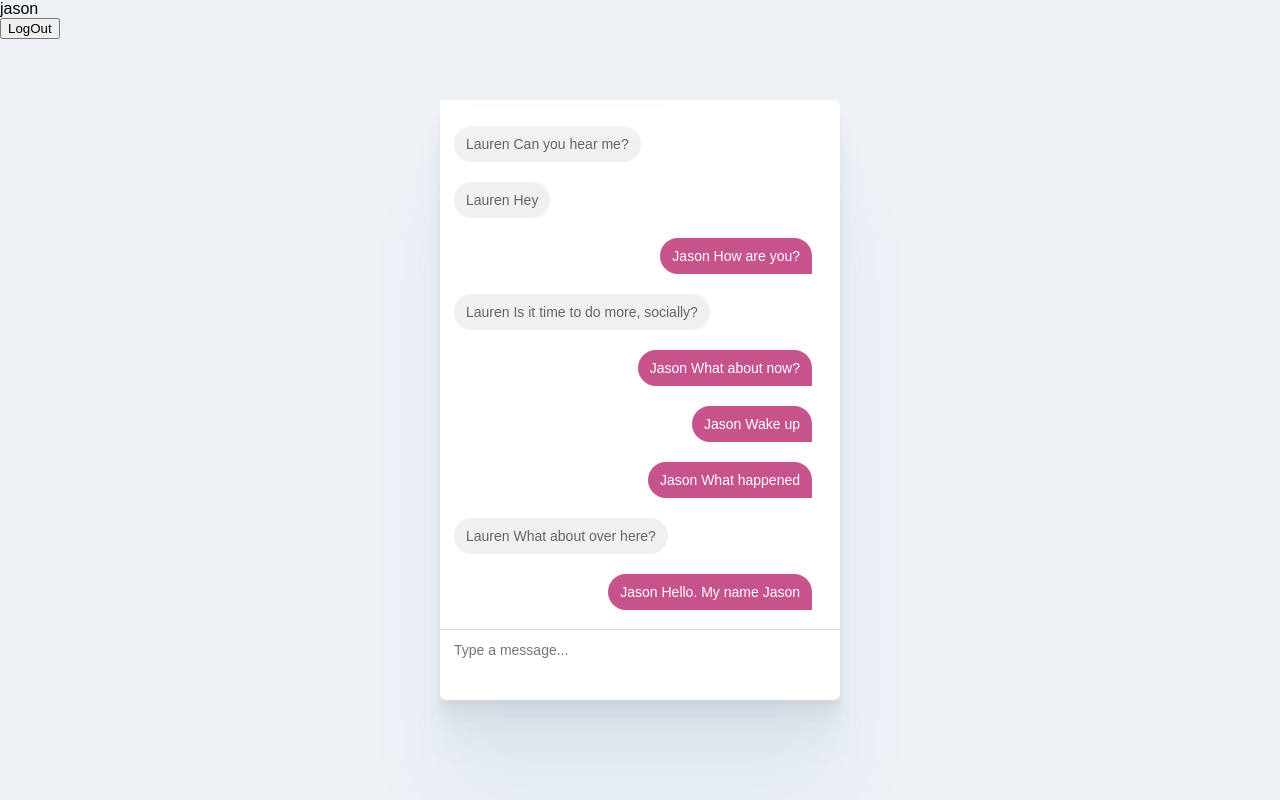
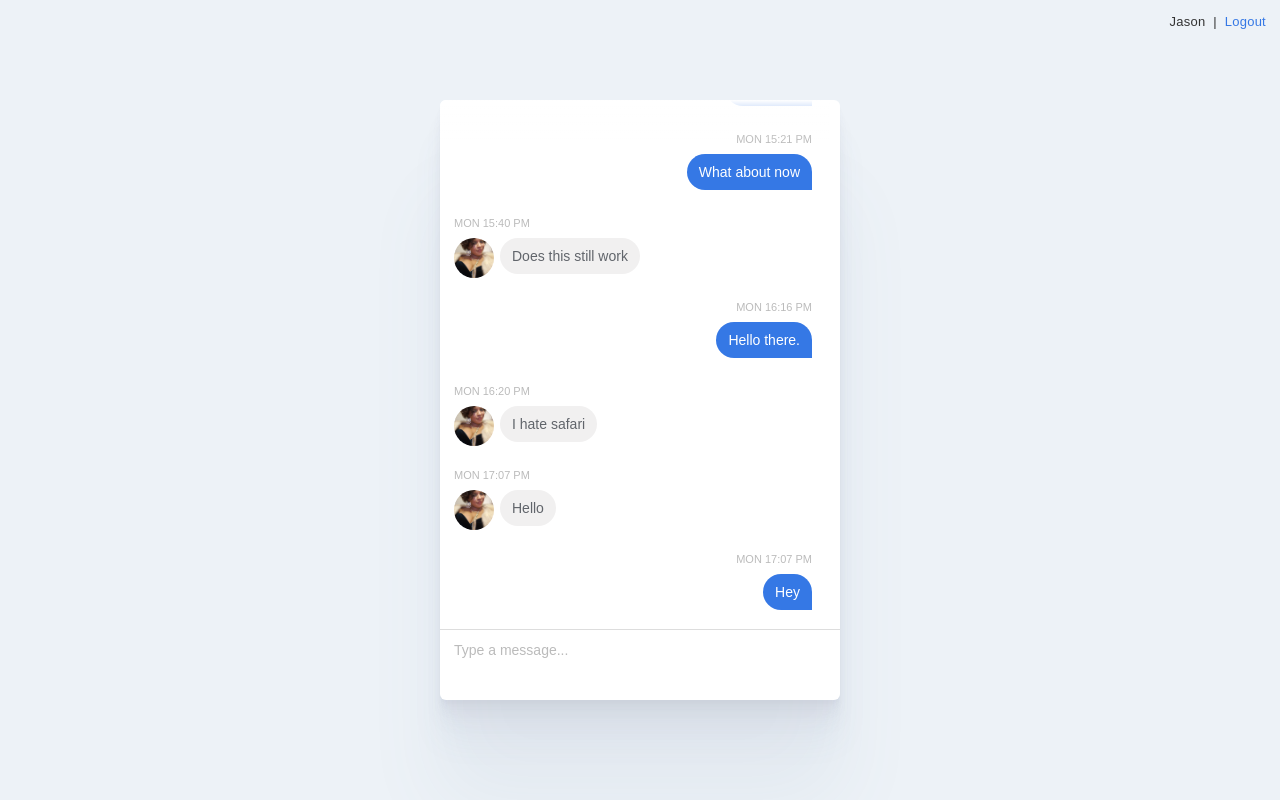
Before and after one commit to jasondpo/mymessenger, a PHP site: page /main.php in a window 1280 px wide. Run offline with PHP 8.4, Linux system fonts and the light colour scheme; the visitor is signed in with stand-in values (Sample User, id 1); data that the repository does not hold is empty; some libraries are stand-ins or nearby versions.

Commit message:
Styled messages updated alert

```diff
--- a/assets/css/color.scss
+++ b/assets/css/color.scss
@@ -1,3 +1,4 @@
 $highlight: #c6538c;
 $background: #edf2f7;
 $border: #d5dbe2;
+$bluehighlight: #3578E5;
--- a/assets/css/jason.css
+++ b/assets/css/jason.css
@@ -1,6 +1,53 @@
-html, body {
-  margin: 0px;
-  padding: 0px;
-  background-color: #edf2f7;
-  font-family: Arial, Helvetica, sans-serif;
+h10 {
+  display: inline-block;
+  padding: 10px 12px;
+  background-color: #3578E5;
+  font-size: 14px;
+  max-width: 240px;
+  color: white;
+  border-bottom-left-radius: 20px;
+  border-top-right-radius: 20px;
+  border-top-left-radius: 20px;
 }
+
+.Jason {
+  position: relative;
+  width: 358px;
+  margin-bottom: 20px;
+  text-align: right;
+}
+
+h11 {
+  display: inline-block;
+  padding: 10px 12px;
+  background-color: #f1f0f0;
+  font-size: 14px;
+  max-width: 240px;
+  color: #61656b;
+}
+
+h13 span {
+  color: #3578E5 !important;
+}
+
+.Lauren h11 {
+  position: relative;
+  max-width: 358px;
+  margin: 0px 0px 20px 46px;
+  border-radius: 20px;
+  text-align: left;
+}
+
+.profilePic {
+  position: absolute;
+  width: 40px;
+  height: 40px;
+  border-radius: 100%;
+  background-image: url("../images/Lauren.jpg");
+  background-size: cover;
+  background-position: center;
+}
+
+.Jason .profilePic {
+  display: none;
+}
--- a/assets/css/jason.min.css
+++ b/assets/css/jason.min.css
@@ -1 +1 @@
-html,body{margin:0px;padding:0px;background-color:#edf2f7;font-family:Arial, Helvetica, sans-serif}
+h10{display:inline-block;padding:10px 12px;background-color:#3578E5;font-size:14px;max-width:240px;color:white;border-bottom-left-radius:20px;border-top-right-radius:20px;border-top-left-radius:20px}.Jason{position:relative;width:358px;margin-bottom:20px;text-align:right}h11{display:inline-block;padding:10px 12px;background-color:#f1f0f0;font-size:14px;max-width:240px;color:#61656b}h13 span{color:#3578E5 !important}.Lauren h11{position:relative;max-width:358px;margin:0px 0px 20px 46px;border-radius:20px;text-align:left}.profilePic{position:absolute;width:40px;height:40px;border-radius:100%;background-image:url("../images/Lauren.jpg");background-size:cover;background-position:center}.Jason .profilePic{display:none}
--- a/assets/css/jason.scss
+++ b/assets/css/jason.scss
@@ -1,8 +1,51 @@
 @import "color";
 
-html, body{
-    margin:0px;
-    padding: 0px;
-    background-color: $background;
-    font-family: Arial, Helvetica, sans-serif;
+h10{ // Jason is h10
+    display: inline-block;
+    padding: 10px 12px;
+    background-color: $bluehighlight;
+    font-size: 14px;
+    max-width: 240px;
+    color:white;
+    border-bottom-left-radius: 20px;
+    border-top-right-radius: 20px;
+    border-top-left-radius: 20px;
 }
+.Jason{
+    position: relative;
+    width: 358px;
+    margin-bottom: 20px;
+    text-align: right;
+}
+
+h11{ // Lauren is h11
+    display: inline-block;
+    padding: 10px 12px;
+    background-color: #f1f0f0;
+    font-size: 14px;
+    max-width: 240px;
+    color: #61656b;
+}
+h13 span{
+    color: $bluehighlight !important;
+}
+.Lauren h11 {
+    position: relative;
+    max-width: 358px;
+    margin: 0px 0px 20px 46px;
+    border-radius: 20px;
+    text-align: left;
+}
+.profilePic{
+    position: absolute;
+    width: 40px;
+    height: 40px;
+    border-radius: 100%;
+    background-image: url("../images/Lauren.jpg");
+    background-size: cover;
+    background-position: center;
+}
+
+.Jason .profilePic{
+    display: none;
+}
--- a/assets/css/lauren.min.css
+++ b/assets/css/lauren.min.css
@@ -1 +1 @@
-html,body{margin:0px;padding:0px;background-color:#edf2f7;font-family:Arial, Helvetica, sans-serif}
+h11{display:inline-block;padding:10px 12px;background-color:#c6538c;font-size:14px;max-width:240px;color:white;border-bottom-left-radius:20px;border-top-right-radius:20px;border-top-left-radius:20px}.Lauren{position:relative;width:358px;margin-bottom:20px;text-align:right}h10{display:inline-block;padding:10px 12px;background-color:#f1f0f0;font-size:14px;max-width:240px;color:#61656b}.Jason h10{position:relative;max-width:358px;margin:0px 0px 20px 46px;border-radius:20px;text-align:left}.profilePic{position:absolute;width:40px;height:40px;border-radius:100%;background-image:url("../images/Jason.jpg");background-size:cover;background-position:center}.Lauren .profilePic{display:none}
--- a/assets/css/main.css
+++ b/assets/css/main.css
@@ -16,8 +16,20 @@ textarea:focus, input:focus {
   background-color: white;
   border-radius: 6px;
   margin: 15px;
-  cursor: pointer;
   box-shadow: 0 2.8px 2.2px rgba(93, 113, 134, 0.02), 0 6.7px 5.3px rgba(93, 113, 134, 0.028), 0 12.5px 10px rgba(93, 113, 134, 0.035), 0 22.3px 17.9px rgba(93, 113, 134, 0.042), 0 41.8px 33.4px rgba(93, 113, 134, 0.05), 0 100px 80px rgba(93, 113, 134, 0.07);
+  transition: all .15s linear;
+}
+
+.blue:hover {
+  background-color: #3578E5 !important;
+}
+
+.userBtn:hover {
+  background-color: #c6538c;
+}
+
+.userBtn h12:hover {
+  color: white;
 }
 
 .userBtn-container {
@@ -35,30 +47,65 @@ textarea:focus, input:focus {
   justify-content: center;
 }
 
-h10 {
-  display: inline-block;
-  padding: 10px 12px;
-  background-color: #c6538c;
-  font-size: 14px;
-  color: white;
-  max-width: 240px;
-}
-
-h11 {
-  display: inline-block;
-  padding: 10px 12px;
-  background-color: #f1f0f0;
-  font-size: 14px;
-  max-width: 240px;
-  color: #61656b;
-}
-
 h12 {
   display: block;
   text-align: center;
   padding: 12px;
   color: #61656b;
   letter-spacing: .04em;
+  cursor: pointer;
+  transition: color .10s linear;
+}
+
+h13 {
+  font-size: 13px;
+  color: #333;
+  font-weight: normal;
+  letter-spacing: .02em;
+}
+
+h13 span {
+  color: #c6538c;
+  font-weight: normal;
+  cursor: pointer;
+}
+
+h13 span:hover {
+  text-decoration: underline;
+}
+
+.dateTime {
+  font-size: 11px;
+  height: 10px;
+  text-transform: uppercase;
+  color: #BBB;
+  line-height: 2.5em;
+}
+
+::placeholder {
+  color: #BBB;
+  opacity: 1;
+}
+
+#overlay {
+  position: fixed;
+  z-index: 2;
+  top: 0;
+  left: 0;
+  right: 0;
+  bottom: 0;
+  background-color: white;
+  display: none;
+}
+
+#userID {
+  position: fixed;
+  top: 14px;
+  right: 14px;
+  font-size: 14px;
+  width: 150px;
+  height: 20px;
+  text-align: right;
 }
 
 .chatContainer {
@@ -78,6 +125,8 @@ h12 {
 
 #messageFader {
   position: fixed;
+  border-top-left-radius: 6px;
+  border-top-right-radius: 6px;
   top: 100px;
   left: 50%;
   margin-left: -200px;
@@ -101,30 +150,6 @@ h12 {
   box-sizing: content-box;
   padding: 14px 14px 0px;
   overflow-x: hidden;
-}
-
-.text-right {
-  position: relative;
-  width: 358px;
-  margin-bottom: 20px;
-  text-align: right;
-}
-
-.text-right h10, .text-right h11 {
-  border-bottom-left-radius: 20px;
-  border-top-right-radius: 20px;
-  border-top-left-radius: 20px;
-}
-
-.text-left {
-  position: relative;
-  width: 358px;
-  margin-bottom: 20px;
-  text-align: left;
-}
-
-.text-left h10, .text-left h11 {
-  border-radius: 20px;
 }
 
 .postField-message {
--- a/assets/css/main.scss
+++ b/assets/css/main.scss
@@ -17,7 +17,6 @@ textarea:focus, input:focus{
     background-color: white;
     border-radius: 6px;
     margin: 15px;
-    cursor: pointer;
     box-shadow:
     0 2.8px 2.2px rgba(93, 113, 134, 0.02),
     0 6.7px 5.3px rgba(93, 113, 134, 0.028),
@@ -25,6 +24,16 @@ textarea:focus, input:focus{
     0 22.3px 17.9px rgba(93, 113, 134, 0.042),
     0 41.8px 33.4px rgba(93, 113, 134, 0.05),
     0 100px 80px rgba(93, 113, 134, 0.07);
+    transition: all .15s linear;
+}
+.blue:hover{
+    background-color: $bluehighlight !important;
+}
+.userBtn:hover{
+    background-color:$highlight;
+}
+.userBtn h12:hover{
+    color: white;
 }
 .userBtn-container{
     display: flex;
@@ -40,31 +49,60 @@ textarea:focus, input:focus{
     justify-content: center;
 }
 ////// MESSAGE STYLE //////
-h10{
-    display: inline-block;
-    padding: 10px 12px;
-    background-color: $highlight;
-    font-size: 14px;
-    color:white;
-    max-width: 240px;
-}
-h11{
-    display: inline-block;
-    padding: 10px 12px;
-    background-color: #f1f0f0;
-    font-size: 14px;
-    max-width: 240px;
-    color: #61656b;
-}
 h12{
     display: block;
     text-align: center;
     padding: 12px;
     color: #61656b;
     letter-spacing: .04em;
+    cursor: pointer;
+    transition: color .10s linear;
 }
-
+h13{
+    font-size: 13px;
+    color: #333;
+    font-weight: normal;
+    letter-spacing: .02em;
+}
+h13 span{
+    color: $highlight;
+    font-weight: normal;
+    cursor: pointer;
+}
+h13 span:hover{
+    text-decoration: underline;
+}
+.dateTime{
+    font-size: 11px;
+    height: 10px;
+    text-transform: uppercase;
+    color: #BBB;
+    line-height: 2.5em;
+}
+::placeholder {
+    color: #BBB;
+    opacity: 1;
+  }
 ////// MAIN AREA //////
+#overlay{
+    position: fixed;
+    z-index: 2;
+    top:0;
+    left:0;
+    right:0;
+    bottom:0;
+    background-color: white;
+    display: none;
+}
+#userID{
+    position: fixed;
+    top:14px;
+    right: 14px;
+    font-size: 14px;
+    width: 150px;
+    height: 20px;
+    text-align: right;
+}
 .chatContainer{
     position: absolute;
     overflow: hidden;
@@ -87,6 +125,8 @@ h12{
 }
 #messageFader{
     position: fixed;
+    border-top-left-radius: 6px;
+    border-top-right-radius: 6px;
     top:100px;
     left:50%;
     margin-left: -200px;
@@ -109,26 +149,6 @@ h12{
     box-sizing: content-box;
     padding: 14px 14px 0px;
     overflow-x: hidden;
-}
-.text-right{
-    position: relative;
-    width: 358px;
-    margin-bottom: 20px;
-    text-align: right;
-}
-.text-right h10, .text-right h11{
-    border-bottom-left-radius: 20px;
-    border-top-right-radius: 20px;
-    border-top-left-radius: 20px;
-}
-.text-left{
-    position: relative;
-    width: 358px;
-    margin-bottom: 20px;
-    text-align: left;
-}
-.text-left h10, .text-left h11{
-    border-radius: 20px;
 }
 .postField-message{
     position: absolute;
--- a/assets/js/main.js
+++ b/assets/js/main.js
@@ -28,30 +28,46 @@ function compareMessageLength() {
     }, 1000)
 }
 
-// Show alert when message is recieved
-// function showAlert() {
-//     document.title = "(1) MyChat";
-// }
 
 // Display messages
 var pending = 0;
+var laurenPos ="";
+var jasonPos ="";
 function showMessages() {
     pending++
     $("#messageApp").html("");
     $.getJSON("assets/js/messages.json" + "#" + rand, function (result) {
         var jsonStringUpdate = JSON.stringify(result);
-        // laurenPos = jsonStringUpdate.lastIndexOf("Lauren");
-        // jasonPos = jsonStringUpdate.lastIndexOf("Jason");
+        laurenPos = jsonStringUpdate.lastIndexOf("Lauren");
+        jasonPos = jsonStringUpdate.lastIndexOf("Jason");
         $.each(result, function (i, data) {
             if (data.name == "Jason") {
-                $("#messageApp").prepend("<div class='text-right'><h10>" + data.name + " " + data.message + "</h10></div>")
+                $("#messageApp").prepend("<div class='"+data.name+"'><div class='dateTime'>"+data.time+"</div><br/><div class='profilePic'></div><h10>" + data.message + "</h10></div>")
             }
             if (data.name == "Lauren") {
-                $("#messageApp").prepend("<div class='text-left'><h11>" + data.name + " " + data.message + "</h11></div>")
+                $("#messageApp").prepend("</div><div class='Lauren'><div class='dateTime'>"+data.time+"</div><br/><div class='profilePic'></div><h11>" + data.message + "</h11></div>")
             }
         });
         if (pending > 1) {
             stopSendingMessage();
+            showAlert();
         }
     });
 }
+
+// Show alert when message is recieved
+var lastSender="";
+var userID=$("#userID h13").html();
+var userID = userID.charAt(0);
+function showAlert() {
+    if(jasonPos-laurenPos>=0){
+        lastSender="J";
+    }else{
+        lastSender="L";
+    }
+    if(userID!=lastSender){
+        document.title = "(1) inDobnito";
+    }
+
+
+}
--- a/assets/js/messages.json
+++ b/assets/js/messages.json
@@ -1 +1 @@
-{"1":{"name":"Lauren","message":"Message from my buddy"},"2":{"name":"Lauren","message":"Can you hear me?"},"3":{"name":"Lauren","message":"Hey"},"4":{"name":"Jason","message":"How are you?"},"5":{"name":"Lauren","message":"Is it time to do more, socially? "},"6":{"name":"Jason","message":"What about now?"},"7":{"name":"Jason","message":"Wake up"},"8":{"name":"Jason","message":"What happened"},"9":{"name":"Lauren","message":"What about over here?"},"10":{"name":"Jason","message":"Hello. My name Jason"}}
+{"1":{"profile":"assets\/images\/Lauren.jpg","name":"Lauren","time":"Mon 15:19 pm","message":"Once again"},"2":{"profile":"assets\/images\/Jason.jpg","name":"Jason","time":"Mon 15:20 pm","message":"So many mistakes"},"3":{"profile":"assets\/images\/Lauren.jpg","name":"Lauren","time":"Mon 15:21 pm","message":"Is this working correctly"},"4":{"profile":"assets\/images\/Jason.jpg","name":"Jason","time":"Mon 15:21 pm","message":"It looks so"},"5":{"profile":"assets\/images\/Jason.jpg","name":"Jason","time":"Mon 15:21 pm","message":"What about now"},"6":{"profile":"assets\/images\/Lauren.jpg","name":"Lauren","time":"Mon 15:40 pm","message":"Does this still work"},"7":{"profile":"assets\/images\/Jason.jpg","name":"Jason","time":"Mon 16:16 pm","message":"Hello there."},"8":{"profile":"assets\/images\/Lauren.jpg","name":"Lauren","time":"Mon 16:20 pm","message":"I hate safari"},"9":{"profile":"assets\/images\/Lauren.jpg","name":"Lauren","time":"Mon 17:07 pm","message":"Hello"},"10":{"profile":"assets\/images\/Jason.jpg","name":"Jason","time":"Mon 17:07 pm","message":"Hey"}}
--- a/function.php
+++ b/function.php
@@ -15,11 +15,19 @@ if (isset($_POST["logOut"])){
 // Add new information to messages.json
     $json2 = file_get_contents("assets/js/messages.json");
     $data2 = json_decode($json2, true);
+    date_default_timezone_set("America/New_York");
+    $timeStamp =  date("D H:i a");
+
+    if($_SESSION["userID"]=="Jason"){
+        $profile="assets/images/Jason.jpg";
+    }else{
+        $profile="assets/images/Lauren.jpg";
+    }
 
     if($_POST['userMessage']!=null){
         $message2 = $_POST['userMessage'];
         $name2 = $_SESSION["userID"];
-        $newData2 = array('name' => $name2, 'message' => $message2);
+        $newData2 = array('profile' => $profile,'name' => $name2, 'time' => $timeStamp, 'message' => $message2);
 
         if(end($data2)!= $newData2){
             $data2 = array_merge($data2, array($newData2));
--- a/includes/footer.php
+++ b/includes/footer.php
@@ -5,7 +5,11 @@
 
 <script >
 
-// prevent form resubmission on refresh
+ // Logout
+    $("h13 span").click(function(){
+        $("#logOut").click();
+    })
+// Post message with jquery
     $('.post-Form').on('submit', function (e) {
         e.preventDefault();
 
@@ -20,7 +24,7 @@
         });
     });
 
-// Sending animation
+// Sending message animation
 var sending = [
     "Sending",
     "Sending.",
@@ -49,6 +53,18 @@ function stopSendingMessage(){
     audio.play();
 }
 
+// Reset document title
+$(".postField-message").focus(function(){
+    document.title = "inDobnito";
+});
+
+// Hide messenger
+    $(window).focus(function(){
+        $("#overlay").fadeOut(.25)
+    })
+    $(window).blur(function(){
+        $("#overlay").fadeIn(.25)
+    })
 </script>
 
 </body>
--- a/includes/header.php
+++ b/includes/header.php
@@ -6,13 +6,13 @@
 <head>
     <meta charset="UTF-8">
     <meta name="viewport" content="width=device-width, initial-scale=1.0">
-    <title>MyChat</title>
+    <title>inDobnito</title>
     <link rel='stylesheet' href='assets/css/main.css'>
     <?php
-        if($_SESSION["userID"]=="jason"){
+        if($_SESSION["userID"]=="Jason"){
            echo "<link rel='stylesheet' href='assets/css/jason.css'>";
         }
-        if($_SESSION["userID"]=="lauren"){
+        if($_SESSION["userID"]=="Lauren"){
            echo "<link rel='stylesheet' href='assets/css/lauren.css'>";
         }
     ?>
@@ -22,3 +22,5 @@
     <script src='https://cdnjs.cloudflare.com/ajax/libs/axios/0.19.0/axios.min.js'></script>
 </head>
 <body>
+
+<div id="overlay"></div>
--- a/index.php
+++ b/index.php
@@ -3,11 +3,11 @@
 
 <div class="main-container">
     <form action="main.php" class="userBtn-container" method="POST">
-        <div class="userBtn jason">
+        <div class="userBtn blue">
             <input type="radio" id="jason" name="user" style="display:none" value="Jason">
             <label for="jason" id="jasonLabel"><h12>Jason</h12></label>
         </div>
-        <div class="userBtn lauren">
+        <div class="userBtn">
         <input type="radio" id="lauren" name="user" style="display:none" value="Lauren">
         <label for="lauren" id="laurenLabel"><h12>Lauren</h12></label>
         </div>
--- a/main.php
+++ b/main.php
@@ -1,9 +1,14 @@
 <?php include "includes/header.php"; ?>
-<?php echo $_SESSION["userID"]; ?>
+<div id="userID"><h13><?php echo $_SESSION["userID"]; ?>&nbsp;&nbsp;|&nbsp;&nbsp;<span>Logout</span></h13></div>
 
+<?php
+    if($_SESSION["userID"] == null){
+        echo '<script>window.location.href = "index.php"</script>';
+    }
+?>
 
 <form action="index.php" method="POST">
-    <input type="submit" name="logOut" id="logOut" style="display:block" value="LogOut">
+    <input type="submit" name="logOut" id="logOut" style="display:none" value="LogOut">
 </form>
 
     <div class="chatContainer">
@@ -16,4 +21,5 @@
         </form>
     </div>
 
+
 <?php include "includes/footer.php"; ?>
```
Also changed, not shown: assets/css/lauren.css (+48 -5 lines), assets/css/lauren.scss (+45 -5 lines), assets/css/main.min.css (+1 -1 lines).
